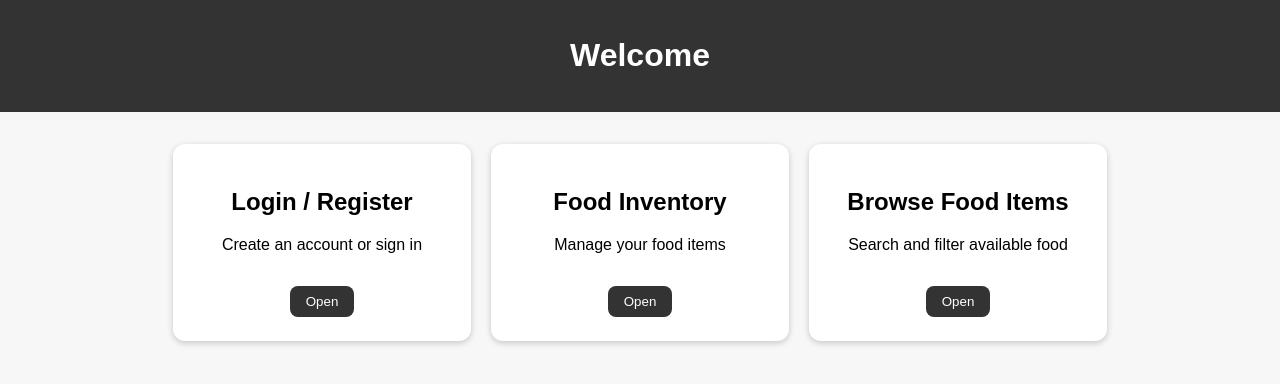
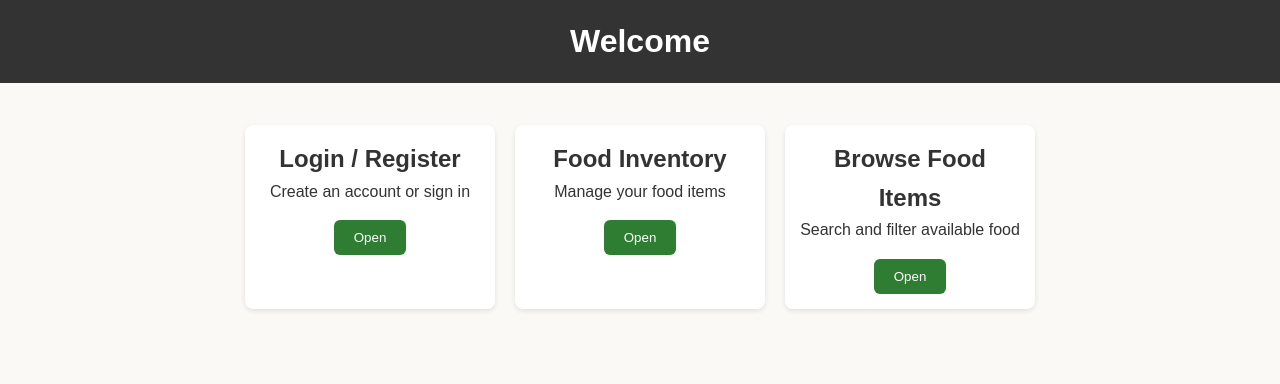
Before and after one commit to 1808723992/BIT216-Assignment-ZeoWaste, a PHP site: page /Homepage.html in a window 1280 px wide. Shown: the top 384 px of the page. Run offline with PHP 8.4, Linux system fonts and the light colour scheme.

Commit message:
Update ZeoWasteStyle.css

```diff
--- a/ZeoWasteStyle.css
+++ b/ZeoWasteStyle.css
@@ -40,3 +40,78 @@ button {
 button:hover {
   background: #555;
 }
+
+/* =======================
+   GLOBAL STYLES (Eco Green Theme)
+   ======================= */
+
+/* Import Google Font */
+@import url('https://fonts.googleapis.com/css2?family=Poppins:wght@400;600&display=swap');
+
+:root {
+  /* Theme Colors */
+  --eco-green: #2E7D32;   /* dark eco green */
+  --eco-orange: #F57C00;  /* orange highlight */
+  --eco-yellow: #FBC02D;  /* yellow warning */
+  --eco-light: #FAF9F6;   /* light beige background */
+  --eco-dark: #333333;    /* dark text */
+}
+
+* {
+  margin: 0;
+  padding: 0;
+  box-sizing: border-box;
+  font-family: 'Poppins', sans-serif;
+}
+
+body {
+  background-color: var(--eco-light);
+  color: var(--eco-dark);
+  line-height: 1.6;
+}
+
+/* Navbar */
+nav {
+  background-color: var(--eco-green);
+  padding: 10px 20px;
+}
+
+nav ul {
+  list-style: none;
+  display: flex;
+  gap: 20px;
+}
+
+nav ul li a {
+  color: white;
+  text-decoration: none;
+  font-weight: 600;
+}
+
+nav ul li a:hover {
+  color: var(--eco-yellow);
+}
+
+/* Buttons */
+button {
+  background-color: var(--eco-green);
+  color: white;
+  border: none;
+  padding: 10px 20px;
+  border-radius: 6px;
+  cursor: pointer;
+  transition: background 0.3s;
+}
+
+button:hover {
+  background-color: var(--eco-orange);
+}
+
+/* Card layout (for items later) */
+.card {
+  background: white;
+  border-radius: 8px;
+  box-shadow: 0 2px 5px rgba(0,0,0,0.1);
+  padding: 15px;
+  margin: 10px 0;
+}
```
